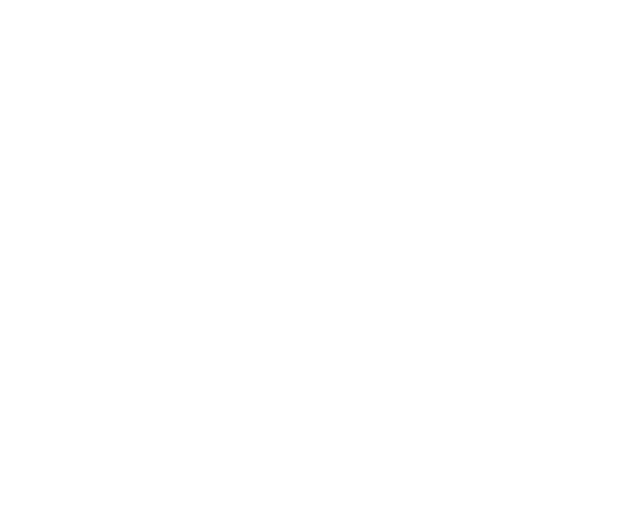
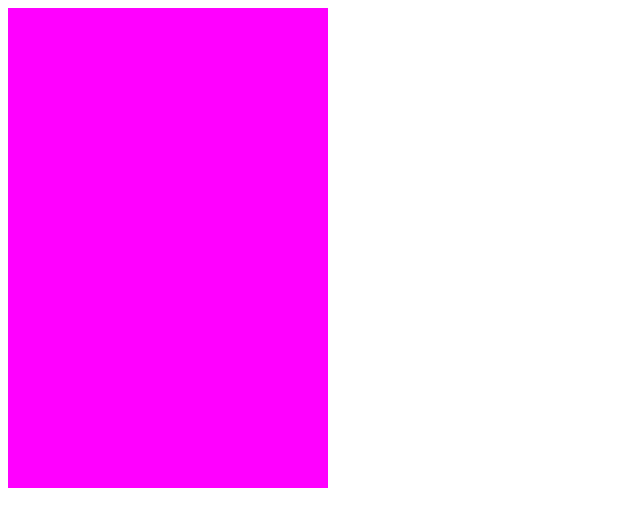
Before and after one commit to KAndQ/pure-webgl-game-UP, a plain HTML site: page index.html in a window 1280 px wide. Shown: the whole page, without its empty margins (0-640 px from the left). Drawn offline with Linux system fonts and the light colour scheme.

Commit message:
img GameSprite.

```diff
--- /dev/null
+++ b/game/GLUtils.js
@@ -0,0 +1,32 @@
+this.createShader = function (gl, type, source) {
+    var shader = gl.createShader(type);
+    gl.shaderSource(shader, source);
+    gl.compileShader(shader);
+    var success = gl.getShaderParameter(shader, gl.COMPILE_STATUS);
+    if (success) {
+        return shader;
+    }
+
+    console.error(type === gl.VERTEX_SHADER ? "VertexShader" : "FragmentShader\n", gl.getShaderInfoLog(shader));
+    gl.deleteShader(shader);
+};
+
+this.createProgram = function (gl, vertexShader, fragmentShader) {
+    var program = gl.createProgram();
+    gl.attachShader(program, vertexShader);
+    gl.attachShader(program, fragmentShader);
+
+    // 在链接到着色程序之前, 可以手动设置属性的 location
+    // gl.bindAttribLocation(program, location, nameOfAttribute)
+
+    // 将顶点着色器和片段着色器链接在一起
+    gl.linkProgram(program);
+    var success = gl.getProgramParameter(program, gl.LINK_STATUS);
+    if (success) {
+        return program;
+    }
+
+    console.error(gl.getProgramInfoLog(program));
+    gl.deleteProgram(program);
+    return null;
+};
--- a/game/Game.js
+++ b/game/Game.js
@@ -1,23 +1,58 @@
 const Game = {
     __now__: 0,
     __elapse__: 0,
+    __sprites__: [],
 };
 
 Game.update = function (time) {
     Game.__elapse__ = (time - Game.now) * 0.001;
 };
 
-Game.draw = function () {};
+Game.draw = function () {
+    const gl = GameGlobal.getGL();
+
+    gl.clearColor(1, 0, 1, 1);
+    gl.clear(gl.COLOR_BUFFER_BIT);
+
+    Game.__sprites__.forEach(function (v) {
+        GameSprite.draw(v);
+    });
+};
 
 Game.mainLoop = function (time) {
     Game.update(time);
     Game.draw();
+    requestAnimationFrame(Game.mainLoop);
 };
 
 Game.launch = function () {
-    console.log("Hello. UP Coming...");
+    console.log("UP Coming...");
+
+    const gl = GameGlobal.getGL();
+
+    GameSprite.init();
+
+    // const background = GameSprite.createBackground(GameRes.IMG_TILE_BACKGROUND);
+    // background.position.x = gl.canvas.width * 0.5;
+    // background.position.y = gl.canvas.height * 0.5;
+    // Game.__sprites__.push(background);
+
+    // for (let i = 0; i < 4; ++i) {
+    //     const brick = GameSprite.createBrickSprite(GameRes.IMG_BRICK_1, i);
+    //     brick.position.x = 0;
+    //     brick.position.y = i * 64;
+    //     Game.__sprites__.push(brick);
+    // }
+
+    // const shuttle = GameSprite.createSpaceshipSprite(GameRes.IMG_SHUTTLE_1);
+    // shuttle.position.x = 290;
+    // shuttle.position.y = 250;
+    // Game.__sprites__.push(shuttle);
+
+    gl.viewport(0, 0, gl.canvas.width, gl.canvas.height);
+    gl.enable(gl.BLEND);
+    gl.blendFunc(gl.ONE, gl.ONE_MINUS_SRC_ALPHA);
 
     Game.__now__ = 0;
     Game.mainLoop(0);
-    requestAnimationFrame(Game.mainLoop);
 };
--- a/game/GameGlobal.js
+++ b/game/GameGlobal.js
@@ -1,7 +1,7 @@
 const GameGlobal = {};
 
 GameGlobal.getGL = function () {
-    if (!gl) {
+    if (!GameGlobal.__gl__) {
         const canvas = document.querySelector("#GameCanvas");
         GameGlobal.__gl__ = canvas.getContext("webgl2");
     }
--- /dev/null
+++ b/game/GameRes.js
@@ -0,0 +1,69 @@
+const GameRes = {
+    __images__: [],
+    __audios__: [],
+    __textures__: [],
+    __USE_TEX_INDEX__: 0,
+
+    IMG_BRICK_1: 0,
+    IMG_BRICK_2: 1,
+    IMG_BRICK_3: 2,
+    IMG_SHUTTLE_1: 3,
+    IMG_SHUTTLE_2: 4,
+    IMG_TILE_BACKGROUND: 5,
+
+    load: function (callback) {
+        let count = 0;
+        const imgs = ["img_brick1.png", "img_brick2.png", "img_brick3.png", "img_shuttle1.png", "img_shuttle2.png", "img_tile-background.png"];
+        imgs.forEach(function (v, index) {
+            const img = new Image();
+            img.src = "game/res/" + v;
+            img.onload = function () {
+                GameRes.__images__[index] = img;
+
+                ++count;
+                if (count === imgs.length) {
+                    GameRes.__images__.forEach((_, index) => {
+                        const gl = GameGlobal.getGL();
+                        const texture = gl.createTexture();
+                        gl.activeTexture(gl.TEXTURE0 + GameRes.__USE_TEX_INDEX__);
+                        gl.bindTexture(gl.TEXTURE_2D, texture);
+                        switch (index) {
+                            case GameRes.IMG_SHUTTLE_1:
+                            case GameRes.IMG_SHUTTLE_2:
+                                gl.texParameteri(gl.TEXTURE_2D, gl.TEXTURE_WRAP_S, gl.CLAMP_TO_EDGE);
+                                gl.texParameteri(gl.TEXTURE_2D, gl.TEXTURE_WRAP_T, gl.CLAMP_TO_EDGE);
+                                break;
+                            default:
+                                gl.texParameteri(gl.TEXTURE_2D, gl.TEXTURE_WRAP_S, gl.REPEAT);
+                                gl.texParameteri(gl.TEXTURE_2D, gl.TEXTURE_WRAP_T, gl.REPEAT);
+                                break;
+                        }
+                        gl.texParameteri(gl.TEXTURE_2D, gl.TEXTURE_MIN_FILTER, gl.NEAREST);
+                        gl.texParameteri(gl.TEXTURE_2D, gl.TEXTURE_MAG_FILTER, gl.NEAREST);
+                        gl.texImage2D(gl.TEXTURE_2D, 0, gl.RGBA, gl.RGBA, gl.UNSIGNED_BYTE, GameRes.__images__[index]);
+                        GameRes.__textures__[index] = texture;
+                    });
+
+                    callback();
+                }
+            };
+        });
+
+        const audios = ["audio_bgm.mp3", "audio_click.mp3", "audio_fail.mp3"];
+        audios.forEach(function (v) {
+            const audio = new Audio();
+            audio.src = "game/res/" + v;
+            audio.onload = function () {
+                GameRes.__audios__.push(audio);
+            };
+        });
+    },
+
+    getTexture: function (imgId) {
+        return GameRes.__textures__[imgId];
+    },
+
+    getImage: function (imgId) {
+        return GameRes.__images__[imgId];
+    },
+};
--- a/game/GameSprite.js
+++ b/game/GameSprite.js
@@ -0,0 +1,204 @@
+const GameSprite = {
+    __vertexShaderSource__: `#version 300 es
+// 属性是输入(in)顶点着色器的，从缓冲区接收数据
+in vec4 a_position;
+in vec2 a_texcoord;
+
+uniform mat3 u_matrix;
+
+// 定义一个传递给片段着色器的颜色变量
+out vec2 v_texcoord;
+
+// 所有着色器都有一个 main 函数
+void main() {
+  gl_Position = vec4(u_matrix * vec3(a_position.xy, 1.0), 1.0);
+  v_texcoord = a_texcoord;
+}`,
+    __fragmentShaderSource__: `#version 300 es
+precision highp float;
+
+in vec2 v_texcoord;
+
+uniform sampler2D u_texture;
+
+out vec4 outColor;
+
+void main() {
+    outColor = texture(u_texture, v_texcoord);
+}`,
+
+    __textureLocation__: undefined,
+    __matrixLocation__: undefined,
+
+    __planeVAO__: undefined,
+    __brickVAOs__: [],
+    __backgroundVAO__: undefined,
+
+    __PROJECTION_MATRIX__: undefined,
+};
+
+GameSprite.init = function () {
+    const gl = GameGlobal.getGL();
+    const vertexShader = createShader(gl, gl.VERTEX_SHADER, GameSprite.__vertexShaderSource__);
+    const fragmentShader = createShader(gl, gl.FRAGMENT_SHADER, GameSprite.__fragmentShaderSource__);
+    GameSprite.__program__ = createProgram(gl, vertexShader, fragmentShader);
+
+    const positionAttributeLocation = gl.getAttribLocation(GameSprite.__program__, "a_position");
+    const texCoordAttributeLocation = gl.getAttribLocation(GameSprite.__program__, "a_texcoord");
+    GameSprite.__textureLocation__ = gl.getUniformLocation(GameSprite.__program__, "u_texture");
+    GameSprite.__matrixLocation__ = gl.getUniformLocation(GameSprite.__program__, "u_matrix");
+
+    // planeVAO
+    {
+        GameSprite.__planeVAO__ = gl.createVertexArray();
+
+        // set position
+        gl.bindVertexArray(GameSprite.__planeVAO__);
+        var positionBuffer = gl.createBuffer();
+        gl.bindBuffer(gl.ARRAY_BUFFER, positionBuffer);
+        gl.bufferData(gl.ARRAY_BUFFER, new Float32Array([-0.5, -0.5, 0.5, -0.5, -0.5, 0.5, -0.5, 0.5, 0.5, -0.5, 0.5, 0.5]), gl.STATIC_DRAW);
+        gl.enableVertexAttribArray(positionAttributeLocation);
+        gl.vertexAttribPointer(positionAttributeLocation, 2, gl.FLOAT, false, 0, 0);
+        gl.bindVertexArray(null);
+
+        // set texture
+        gl.bindVertexArray(GameSprite.__planeVAO__);
+        var texCoordBuffer = gl.createBuffer();
+        gl.bindBuffer(gl.ARRAY_BUFFER, texCoordBuffer);
+        gl.bufferData(gl.ARRAY_BUFFER, new Float32Array([0, 1.0, 1.0, 1.0, 0, 0, 0, 0, 1.0, 1.0, 1.0, 0.0]), gl.STATIC_DRAW);
+        gl.enableVertexAttribArray(texCoordAttributeLocation);
+        gl.vertexAttribPointer(texCoordAttributeLocation, 2, gl.FLOAT, false, 0, 0);
+        gl.bindVertexArray(null);
+    }
+
+    // brickVAO
+    {
+        const unitSize = 2.0;
+        for (let i = 1; i <= 4; ++i) {
+            const vao = gl.createVertexArray();
+
+            // set position
+            gl.bindVertexArray(vao);
+            var positionBuffer = gl.createBuffer();
+            gl.bindBuffer(gl.ARRAY_BUFFER, positionBuffer);
+            gl.bufferData(gl.ARRAY_BUFFER, new Float32Array([0, 0, 1, 0, 0, 1, 0, 1, 1, 0, 1, 1]), gl.STATIC_DRAW);
+            gl.enableVertexAttribArray(positionAttributeLocation);
+            gl.vertexAttribPointer(positionAttributeLocation, 2, gl.FLOAT, false, 0, 0);
+            gl.bindVertexArray(null);
+
+            // set texture
+            gl.bindVertexArray(vao);
+            var texCoordBuffer = gl.createBuffer();
+            gl.bindBuffer(gl.ARRAY_BUFFER, texCoordBuffer);
+            gl.bufferData(
+                gl.ARRAY_BUFFER,
+                new Float32Array([0, unitSize, unitSize * i, unitSize, 0, 0, 0, 0, unitSize * i, unitSize, unitSize * i, 0.0]),
+                gl.STATIC_DRAW
+            );
+            gl.enableVertexAttribArray(texCoordAttributeLocation);
+            gl.vertexAttribPointer(texCoordAttributeLocation, 2, gl.FLOAT, false, 0, 0);
+            gl.bindVertexArray(null);
+
+            GameSprite.__brickVAOs__.push(vao);
+        }
+    }
+
+    // backgroundVAO
+    {
+        GameSprite.__backgroundVAO__ = gl.createVertexArray();
+        // set position
+        gl.bindVertexArray(GameSprite.__backgroundVAO__);
+        var positionBuffer = gl.createBuffer();
+        gl.bindBuffer(gl.ARRAY_BUFFER, positionBuffer);
+        gl.bufferData(gl.ARRAY_BUFFER, new Float32Array([-0.5, -0.5, 0.5, -0.5, -0.5, 0.5, -0.5, 0.5, 0.5, -0.5, 0.5, 0.5]), gl.STATIC_DRAW);
+        gl.enableVertexAttribArray(positionAttributeLocation);
+        gl.vertexAttribPointer(positionAttributeLocation, 2, gl.FLOAT, false, 0, 0);
+        gl.bindVertexArray(null);
+
+        // set texture
+        gl.bindVertexArray(GameSprite.__backgroundVAO__);
+        var texCoordBuffer = gl.createBuffer();
+        gl.bindBuffer(gl.ARRAY_BUFFER, texCoordBuffer);
+        gl.bufferData(gl.ARRAY_BUFFER, new Float32Array([0, 4.0, 3.0, 4.0, 0, 0, 0, 0, 3.0, 4.0, 3.0, 0.0]), gl.STATIC_DRAW);
+        gl.enableVertexAttribArray(texCoordAttributeLocation);
+        gl.vertexAttribPointer(texCoordAttributeLocation, 2, gl.FLOAT, false, 0, 0);
+        gl.bindVertexArray(null);
+    }
+
+    GameSprite.__PROJECTION_MATRIX__ = Matrix.projection(gl.canvas.clientWidth, gl.canvas.clientHeight);
+};
+
+GameSprite.createSpaceshipSprite = function (imgId) {
+    const image = GameRes.getImage(imgId);
+    return {
+        position: { x: 0, y: 0 },
+        angle: 0,
+        size: { w: image.width, h: image.height },
+        imgId,
+        program: undefined,
+        vao: GameSprite.__planeVAO__,
+    };
+};
+
+GameSprite.createBrickSprite = function (imgId, sizeType) {
+    return {
+        position: { x: 0, y: 0 },
+        angle: 0,
+        sizeType,
+        imgId,
+        program: undefined,
+        vao: GameSprite.__brickVAOs__[sizeType],
+    };
+};
+
+GameSprite.createBackground = function (imgId) {
+    const image = GameRes.getImage(imgId);
+    return {
+        position: { x: 0, y: 0 },
+        angle: 0,
+        size: { w: image.width * 3, h: image.height * 4 },
+        imgId,
+        program: undefined,
+        vao: GameSprite.__backgroundVAO__,
+    };
+};
+
+GameSprite.draw = function (sprite) {
+    const gl = GameGlobal.getGL();
+
+    if (sprite.program === undefined) {
+        gl.useProgram(GameSprite.__program__);
+
+        gl.activeTexture(gl.TEXTURE0 + GameRes.__USE_TEX_INDEX__);
+        gl.bindTexture(gl.TEXTURE_2D, GameRes.getTexture(sprite.imgId));
+        gl.uniform1i(GameSprite.__textureLocation__, GameRes.__USE_TEX_INDEX__);
+
+        gl.bindVertexArray(sprite.vao);
+        let matrix = Matrix.translate(GameSprite.__PROJECTION_MATRIX__, sprite.position.x, sprite.position.y);
+        switch (sprite.imgId) {
+            case GameRes.IMG_SHUTTLE_1:
+            case GameRes.IMG_SHUTTLE_2:
+                {
+                    matrix = Matrix.scale(matrix, sprite.size.w, sprite.size.h);
+                }
+                break;
+            case GameRes.IMG_BRICK_1:
+            case GameRes.IMG_BRICK_2:
+            case GameRes.IMG_BRICK_3:
+                {
+                    const size = { w: (sprite.sizeType + 1) * 64, h: 64 };
+                    matrix = Matrix.scale(matrix, size.w, size.h);
+                }
+                break;
+            default:
+                {
+                    matrix = Matrix.scale(matrix, sprite.size.w, sprite.size.h);
+                }
+                break;
+        }
+        matrix = Matrix.rotate(matrix, (sprite.angle / 180) * Math.PI);
+        gl.uniformMatrix3fv(GameSprite.__matrixLocation__, false, matrix);
+    }
+
+    gl.drawArrays(gl.TRIANGLES, 0, 6);
+};
--- /dev/null
+++ b/game/Matrix.js
@@ -0,0 +1,94 @@
+this.Matrix = {};
+
+function getNumWithMatrix(m, row, col) {
+    return m[row * 3 + col];
+}
+
+/**
+ * 注意这里的计算顺序, 是: MatrixB(m x p) * MatrixA(p x n)
+ */
+this.Matrix.multiply = function (a, b) {
+    var a00 = a[0 * 3 + 0];
+    var a01 = a[0 * 3 + 1];
+    var a02 = a[0 * 3 + 2];
+    var a10 = a[1 * 3 + 0];
+    var a11 = a[1 * 3 + 1];
+    var a12 = a[1 * 3 + 2];
+    var a20 = a[2 * 3 + 0];
+    var a21 = a[2 * 3 + 1];
+    var a22 = a[2 * 3 + 2];
+
+    var b00 = b[0 * 3 + 0];
+    var b01 = b[0 * 3 + 1];
+    var b02 = b[0 * 3 + 2];
+    var b10 = b[1 * 3 + 0];
+    var b11 = b[1 * 3 + 1];
+    var b12 = b[1 * 3 + 2];
+    var b20 = b[2 * 3 + 0];
+    var b21 = b[2 * 3 + 1];
+    var b22 = b[2 * 3 + 2];
+
+    return [
+        b00 * a00 + b01 * a10 + b02 * a20,
+        b00 * a01 + b01 * a11 + b02 * a21,
+        b00 * a02 + b01 * a12 + b02 * a22,
+
+        b10 * a00 + b11 * a10 + b12 * a20,
+        b10 * a01 + b11 * a11 + b12 * a21,
+        b10 * a02 + b11 * a12 + b12 * a22,
+
+        b20 * a00 + b21 * a10 + b22 * a20,
+        b20 * a01 + b21 * a11 + b22 * a21,
+        b20 * a02 + b21 * a12 + b22 * a22,
+    ];
+};
+
+this.Matrix.print = function (m) {
+    var s = "== matrix ==\n";
+    for (var row = 0; row < 3; ++row) {
+        for (var col = 0; col < 3; ++col) {
+            s += getNumWithMatrix(m, row, col);
+            if (col !== 2) {
+                s += ", ";
+            }
+        }
+        s += "\n";
+    }
+    s += "===========";
+    console.log(s);
+};
+
+this.Matrix.translation = function (tx, ty) {
+    return [1, 0, 0, 0, 1, 0, tx, ty, 1];
+};
+
+this.Matrix.rotation = function (radian) {
+    var c = Math.cos(radian);
+    var s = Math.sin(radian);
+    return [c, -s, 0, s, c, 0, 0, 0, 1];
+};
+
+this.Matrix.scaling = function (sx, sy) {
+    return [sx, 0, 0, 0, sy, 0, 0, 0, 1];
+};
+
+this.Matrix.identity = function () {
+    return [1, 0, 0, 0, 1, 0, 0, 0, 1];
+};
+
+this.Matrix.projection = function (width, height) {
+    // 注意：这个矩阵翻转了 Y 轴，所以 0 在上方
+    return [2 / width, 0, 0, 0, 2 / height, 0, -1, -1, 1];
+};
+
+this.Matrix.translate = function (m, tx, ty) {
+    return Matrix.multiply(m, Matrix.translation(tx, ty));
+};
+
+this.Matrix.rotate = function (m, radian) {
+    return Matrix.multiply(m, Matrix.rotation(radian));
+};
+
+this.Matrix.scale = function (m, sx, sy) {
+    return Matrix.multiply(m, Matrix.scaling(sx, sy));
+};
--- a/game/main.js
+++ b/game/main.js
@@ -1,4 +1,7 @@
 function main() {
-    console.log("Hello Sky");
-    Game.launch();
+    console.log("Hi Sky");
+
+    GameRes.load(() => {
+        Game.launch();
+    });
 }
--- a/index.html
+++ b/index.html
@@ -5,10 +5,13 @@
         <title>Up</title>
     </head>
     <body>
-        <canvas id="GameCanvas"></canvas>
+        <canvas id="GameCanvas" width="320" height="480"></canvas>
         <script src="./game/GameGlobal.js"></script>
+        <script src="./game/GLUtils.js"></script>
+        <script src="./game/Matrix.js"></script>
         <script src="./game/GameSprite.js"></script>
         <script src="./game/GameAudio.js"></script>
+        <script src="./game/GameRes.js"></script>
         <script src="./game/Game.js"></script>
         <script src="./game/main.js"></script>
         <script>
```
Also changed, not shown: game/res/020-plant.png (added), 1 other file.
